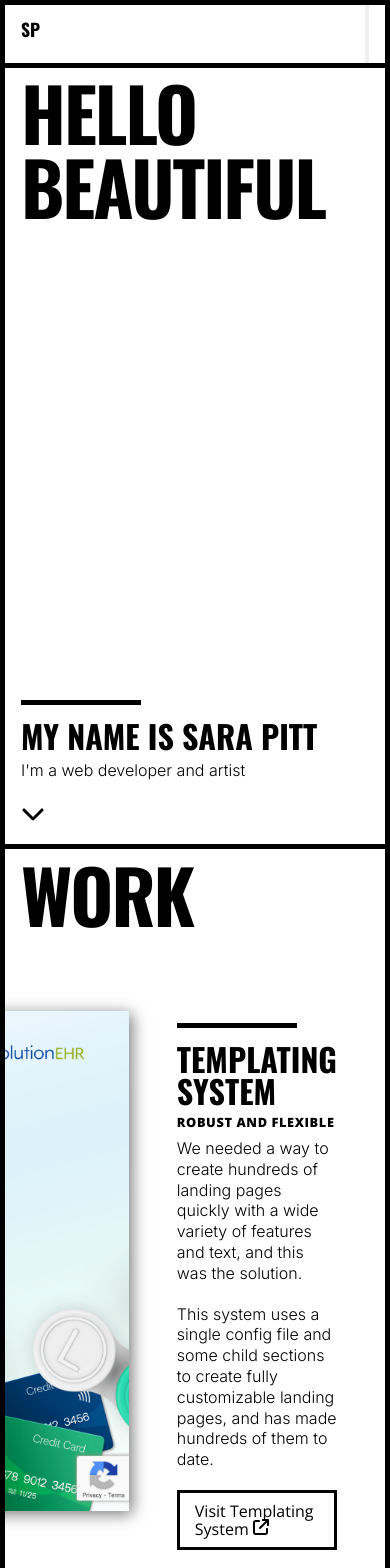
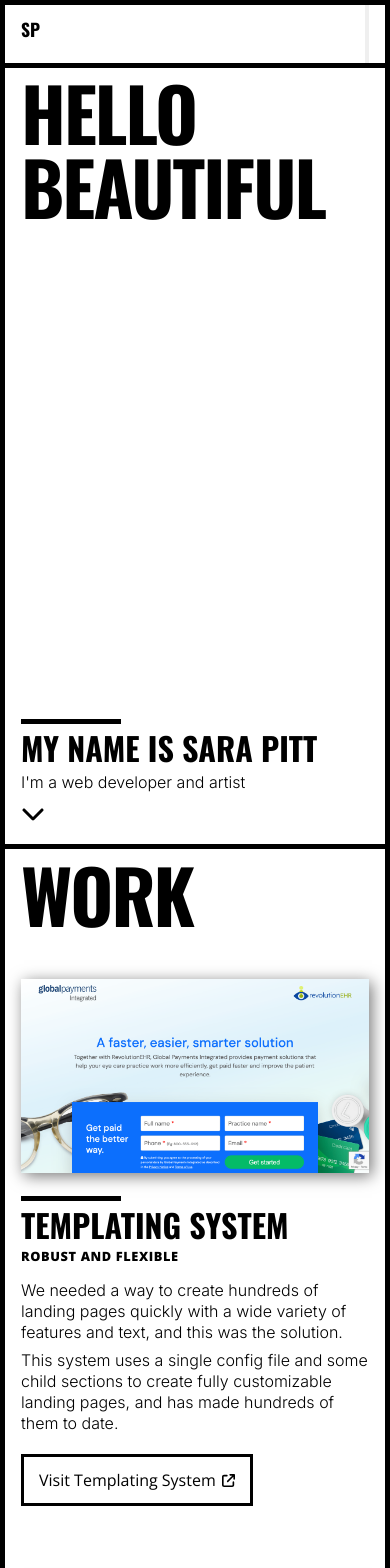
Before and after one commit to sara-p-/portfolio-2024, a React (Vite) app: page / in a window 390 px wide. Shown: the top 1568 px of the page. Built offline with nearby package versions, Linux system fonts and the light colour scheme.

Commit message:
mobile styling

```diff
--- a/src/components/Button/Button.tsx
+++ b/src/components/Button/Button.tsx
@@ -11,12 +11,14 @@ function ButtonLink({ text, href, icon, classes = [] }: buttonProps) {
   const formattedClasses: string = classes.length > 0 ? classes.join(' ') : ''
   return (
     <a href={href} target='_blank' className={`button ${formattedClasses}`}>
-      {text}{' '}
-      <img
-        src={`/icons/${icon}`}
-        aria-hidden='true'
-        className='button-link-image'
-      />
+      <span className='button-wrapper'>
+        {text}
+        <img
+          src={`/icons/${icon}`}
+          aria-hidden='true'
+          className='button-link-image'
+        />
+      </span>
     </a>
   )
 }
--- a/src/components/Button/button.css
+++ b/src/components/Button/button.css
@@ -1,18 +1,22 @@
 .buttons {
   z-index: 1;
-  display: block;
   position: relative;
-  /* margin-top: 1em; */
   display: flex;
-  gap: 1em;
+  gap: 12px;
   justify-content: flex-start;
+  flex-direction: column;
+  @media only screen and (min-width: 768px) {
+    gap: 1em;
+    flex-direction: row;
+  }
 }
 
 .button {
   &.outline {
     position: relative;
     display: inline-block;
-    padding: 10px 15px;
+    width: fit-content;
+    padding: 15px;
     font-family: 'Open Sans', sans-serif;
     font-size: 1em;
     font-weight: 400;
@@ -21,13 +25,12 @@
     background-color: transparent;
     border: 3px solid var(--primary);
     transition: all 300ms ease-in-out;
-    user-select: none;
-    vertical-align: middle;
-    appearance: none;
     box-sizing: content-box;
     cursor: pointer;
     background: #ffffff;
-    /* z-index: 1; */
+    @media only screen and (min-width: 768px) {
+      padding: 10px 15px;
+    }
     &:hover {
       background-color: var(--secondary);
     }
@@ -47,9 +50,18 @@
       top: 5px;
       left: 5px;
     }
+    .button-wrapper {
+      display: flex;
+      align-items: center;
+      justify-content: center;
+      gap: 6px;
+    }
     .button-link-image {
-      width: 16px;
+      width: 13px;
       height: auto;
+      @media only screen and (min-width: 768px) {
+        width: 16px;
+      }
     }
   }
 }
--- a/src/components/Project/project.css
+++ b/src/components/Project/project.css
@@ -14,7 +14,10 @@
     .project-col:last-of-type {
       order: 1;
       .project-content {
-        margin: 2em 0 0 2em;
+        margin: 2em 0 0 0;
+        @media only screen and (min-width: 768px) {
+          margin: 2em 0 0 2em;
+        }
       }
     }
   }
@@ -22,40 +25,67 @@
 
 .project-wrapper {
   width: auto;
-  display: flex;
+  display: block;
   position: relative;
-  gap: 3em;
+  @media only screen and (min-width: 768px) {
+    gap: 3em;
+    display: flex;
+  }
 }
 
 .project-col {
-  flex: 1 1 50%;
+  width: 100%;
   position: relative;
   display: block;
-  /* overflow-x: hidden; */
+  &:first-of-type {
+    margin-bottom: 2em;
+  }
+  @media only screen and (min-width: 768px) {
+    flex: 1 1 50%;
+    &:first-of-type {
+      margin-bottom: 0;
+    }
+  }
 }
 
 .project-figure {
   width: 100%;
-  height: 500px;
+  height: auto;
   margin: 0;
   padding: 0;
-  /* transform: translateX(0px); */
+  @media only screen and (min-width: 768px) {
+    width: 100%;
+    height: 500px;
+  }
 }
 
 .project-image {
-  height: 500px;
-  width: auto;
+  height: auto;
+  width: 100%;
   max-width: initial;
   box-shadow: 3px 3px 15px 0px #777777;
-  position: absolute;
-  top: 0;
-  right: 0;
+  /* margin-bottom: 1em; */
+  @media only screen and (min-width: 768px) {
+    margin-bottom: 0;
+    height: 500px;
+    position: absolute;
+    top: 0;
+    right: 0;
+  }
 }
 
 .project-content {
-  margin: 2em 2em 0 0;
+  margin: 0;
+  @media only screen and (min-width: 768px) {
+    margin: 2em 2em 0 0;
+  }
 }
 
-/* .project-short-desc {
-  font-size: 20px;
-} */
+.project-short-desc {
+  margin-bottom: 1.3em;
+  margin-top: 1em;
+  @media only screen and (min-width: 768px) {
+    margin-bottom: 2em;
+    margin-top: 1.5em;
+  }
+}
--- a/src/components/Title/title.css
+++ b/src/components/Title/title.css
@@ -1,5 +1,8 @@
 .title-box {
-  margin: 0.5em 0 5em;
+  margin: 0.5em 0 3em;
+  @media only screen and (min-width: 768px) {
+    margin: 0.5em 0 5em;
+  }
 }
 
 .title span {
--- a/src/index.css
+++ b/src/index.css
@@ -112,9 +112,12 @@ button.icon-button {
 
 p {
   font-size: 1em;
-  margin: 0 0 1.25em 0;
+  margin: 0 0 8px 0;
   padding: 0;
   line-height: 1.3;
+  @media only screen and (min-width: 768px) {
+    margin: 0 0 1.25em 0;
+  }
 }
 
 h1,
@@ -162,15 +165,19 @@ h2,
   position: relative;
   &:before {
     content: '';
-    width: 120px;
     height: 5px;
+    width: 100px;
+    top: -13px;
     position: absolute;
-    top: -20px;
     left: 0;
     background-color: var(--primary);
   }
   @media only screen and (min-width: 768px) {
     font-size: 2.5em;
+    &:before {
+      width: 120px;
+      top: -20px;
+    }
   }
   @media only screen and (min-width: 1024px) {
   }
```
